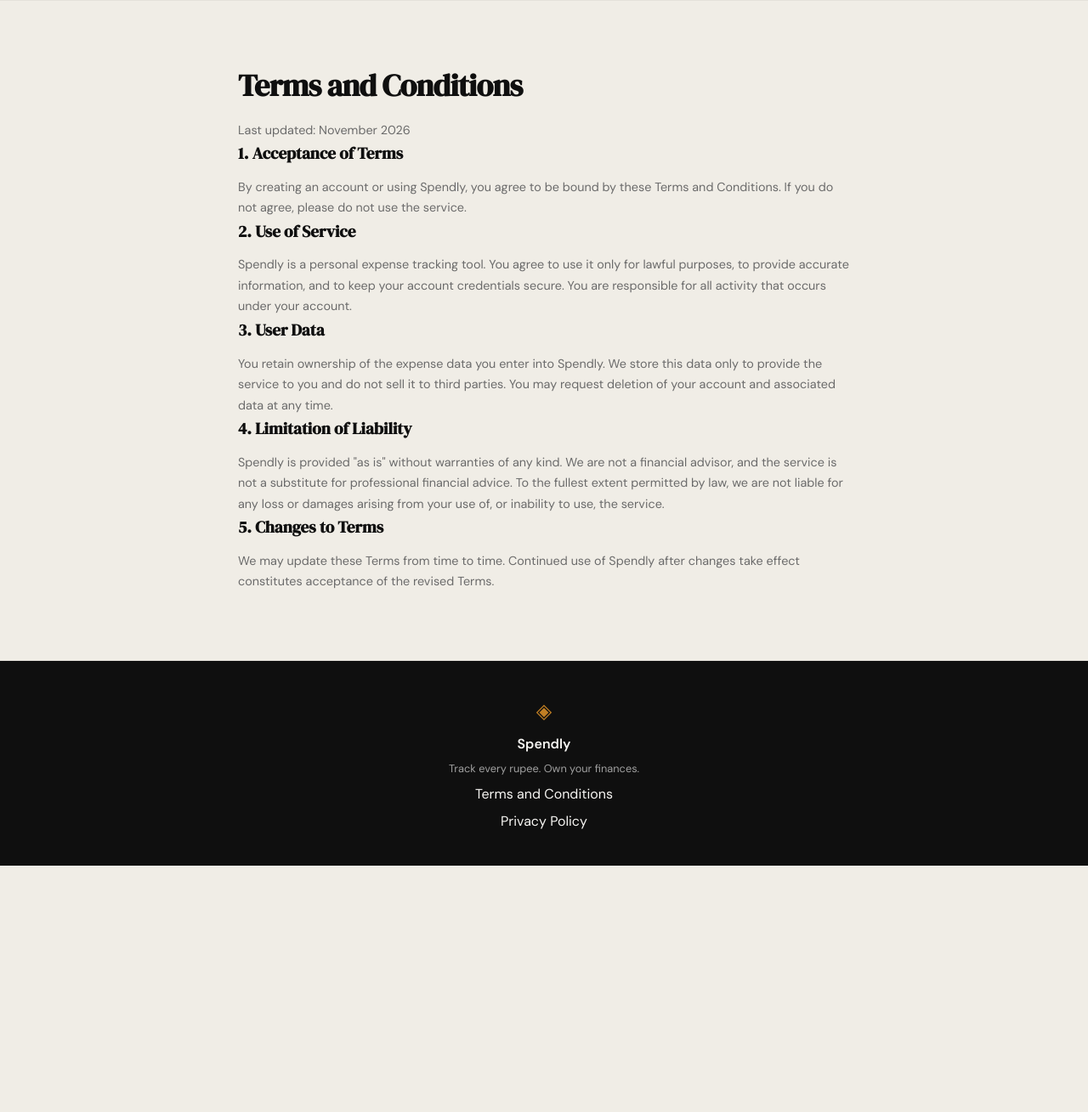
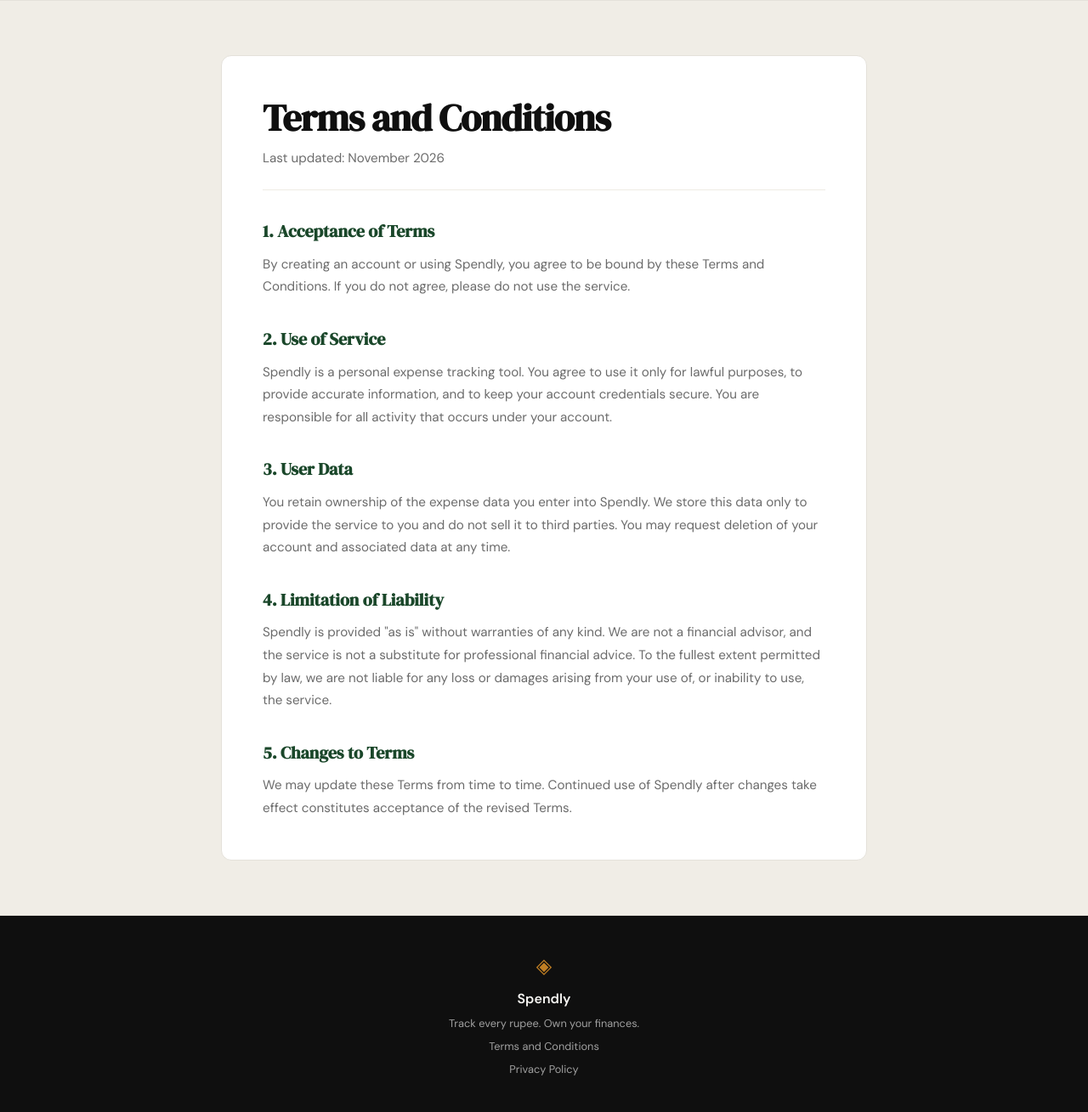
Before and after one commit to satbab03/spends, a Flask app: page /terms in a window 1280 px wide. Shown: the part 61-1370 px from the top of the page at 85% size. Before the commit the page ends 1080 px from the top, so only its background shows below. Run offline with Flask 3, Linux system fonts and the light colour scheme.

Commit message:
landing: add privacy policy page, route and legal page styling
Co-Authored-By: Claude Sonnet 5.5 <noreply@anthropic.com>

```diff
--- a/app.py
+++ b/app.py
@@ -25,6 +25,11 @@ def login():
 @app.route("/terms")
 def terms():
     return render_template("terms.html")
+
+
+@app.route("/privacy")
+def privacy():
+    return render_template("privacy.html")
 
 
 # ------------------------------------------------------------------ #
--- a/static/css/style.css
+++ b/static/css/style.css
@@ -507,6 +507,71 @@ a { color: inherit; text-decoration: none; }
     color: var(--ink-faint);
 }
 
+.footer-inner a {
+    font-size: 0.8rem;
+    color: var(--ink-faint);
+    text-decoration: none;
+}
+
+.footer-inner a:hover { color: var(--paper); }
+
+/* ------------------------------------------------------------------ */
+/* Legal pages (terms, privacy)                                        */
+/* ------------------------------------------------------------------ */
+
+.legal {
+    background: var(--paper-warm);
+    border-top: 1px solid var(--border);
+    border-bottom: 1px solid var(--border);
+    padding: 4rem 2rem;
+}
+
+.legal-inner {
+    max-width: 760px;
+    margin: 0 auto;
+    background: var(--paper-card);
+    border: 1px solid var(--border);
+    border-radius: var(--radius-md);
+    padding: 3rem;
+}
+
+.legal-title {
+    font-family: var(--font-display);
+    font-size: clamp(2rem, 4vw, 2.75rem);
+    line-height: 1.15;
+    letter-spacing: -0.02em;
+    color: var(--ink);
+    margin-bottom: 0.5rem;
+}
+
+.legal-updated {
+    font-size: 0.85rem;
+    color: var(--ink-faint);
+    margin-bottom: 2rem;
+    padding-bottom: 1.5rem;
+    border-bottom: 1px solid var(--border-soft);
+}
+
+.legal h2 {
+    font-family: var(--font-display);
+    font-size: 1.25rem;
+    color: var(--accent);
+    margin: 2rem 0 0.6rem;
+}
+
+.legal p {
+    font-size: 0.95rem;
+    color: var(--ink-muted);
+    line-height: 1.75;
+}
+
+.legal a { color: var(--accent); }
+
+@media (max-width: 600px) {
+    .legal { padding: 2rem 1rem; }
+    .legal-inner { padding: 1.75rem 1.25rem; }
+}
+
 /* ------------------------------------------------------------------ */
 /* Responsive                                                          */
 /* ------------------------------------------------------------------ */
--- a/templates/base.html
+++ b/templates/base.html
@@ -35,7 +35,7 @@
             <span class="footer-name">Spendly</span>
             <p class="footer-copy">Track every rupee. Own your finances.</p>
             <a href="/terms">Terms and Conditions</a>
-            <a href="#">Privacy Policy</a>
+            <a href="/privacy">Privacy Policy</a>
         </div>
     </footer>
 
--- a/templates/terms.html
+++ b/templates/terms.html
@@ -4,25 +4,25 @@
 
 {% block content %}
 
-<section class="features">
-    <div class="features-inner" style="display: block; max-width: 720px;">
-        <h1 class="hero-title" style="font-size: 2.25rem;">Terms and Conditions</h1>
-        <p class="feature-body">Last updated: November 2026</p>
+<section class="legal">
+    <div class="legal-inner">
+        <h1 class="legal-title">Terms and Conditions</h1>
+        <p class="legal-updated">Last updated: November 2026</p>
 
-        <h2 class="feature-title">1. Acceptance of Terms</h2>
-        <p class="feature-body">By creating an account or using Spendly, you agree to be bound by these Terms and Conditions. If you do not agree, please do not use the service.</p>
+        <h2>1. Acceptance of Terms</h2>
+        <p>By creating an account or using Spendly, you agree to be bound by these Terms and Conditions. If you do not agree, please do not use the service.</p>
 
-        <h2 class="feature-title">2. Use of Service</h2>
-        <p class="feature-body">Spendly is a personal expense tracking tool. You agree to use it only for lawful purposes, to provide accurate information, and to keep your account credentials secure. You are responsible for all activity that occurs under your account.</p>
+        <h2>2. Use of Service</h2>
+        <p>Spendly is a personal expense tracking tool. You agree to use it only for lawful purposes, to provide accurate information, and to keep your account credentials secure. You are responsible for all activity that occurs under your account.</p>
 
-        <h2 class="feature-title">3. User Data</h2>
-        <p class="feature-body">You retain ownership of the expense data you enter into Spendly. We store this data only to provide the service to you and do not sell it to third parties. You may request deletion of your account and associated data at any time.</p>
+        <h2>3. User Data</h2>
+        <p>You retain ownership of the expense data you enter into Spendly. We store this data only to provide the service to you and do not sell it to third parties. You may request deletion of your account and associated data at any time.</p>
 
-        <h2 class="feature-title">4. Limitation of Liability</h2>
-        <p class="feature-body">Spendly is provided "as is" without warranties of any kind. We are not a financial advisor, and the service is not a substitute for professional financial advice. To the fullest extent permitted by law, we are not liable for any loss or damages arising from your use of, or inability to use, the service.</p>
+        <h2>4. Limitation of Liability</h2>
+        <p>Spendly is provided "as is" without warranties of any kind. We are not a financial advisor, and the service is not a substitute for professional financial advice. To the fullest extent permitted by law, we are not liable for any loss or damages arising from your use of, or inability to use, the service.</p>
 
-        <h2 class="feature-title">5. Changes to Terms</h2>
-        <p class="feature-body">We may update these Terms from time to time. Continued use of Spendly after changes take effect constitutes acceptance of the revised Terms.</p>
+        <h2>5. Changes to Terms</h2>
+        <p>We may update these Terms from time to time. Continued use of Spendly after changes take effect constitutes acceptance of the revised Terms.</p>
     </div>
 </section>
 
```
Also changed, not shown: templates/privacy.html (added, +29 -0 lines).
